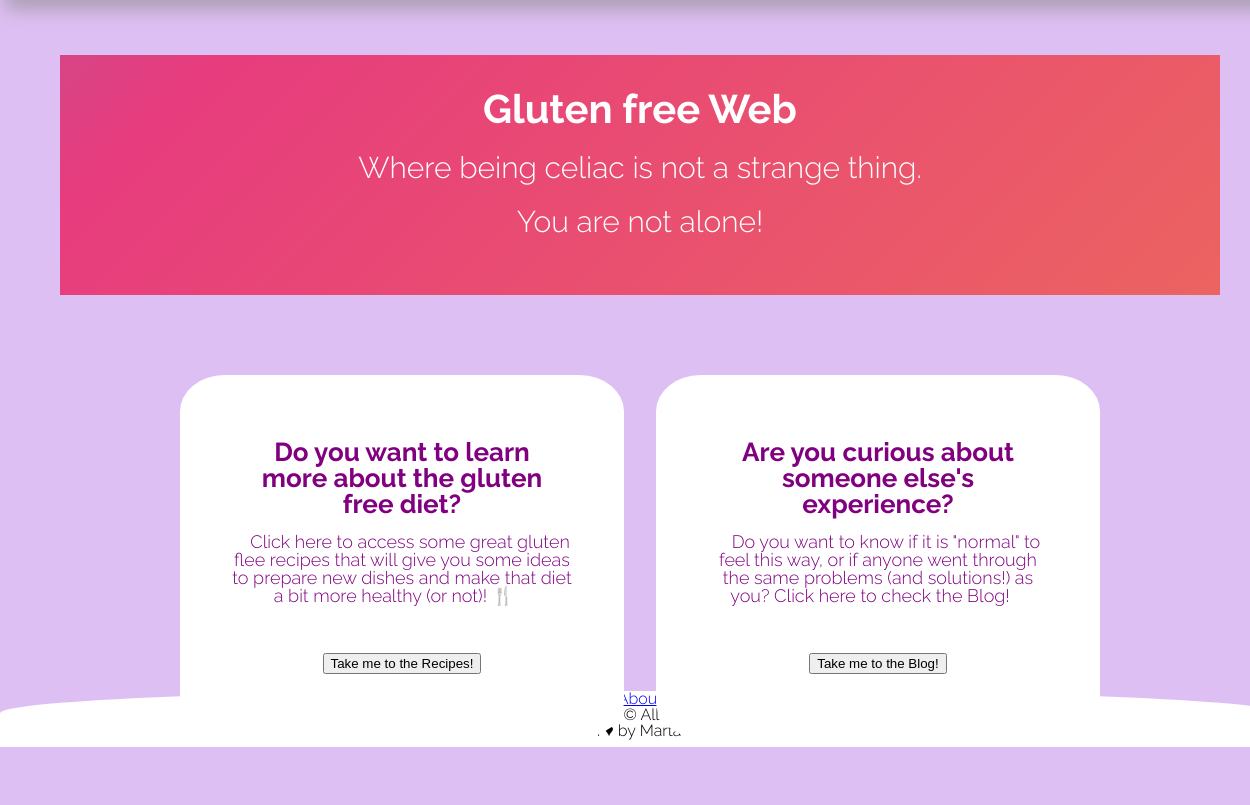
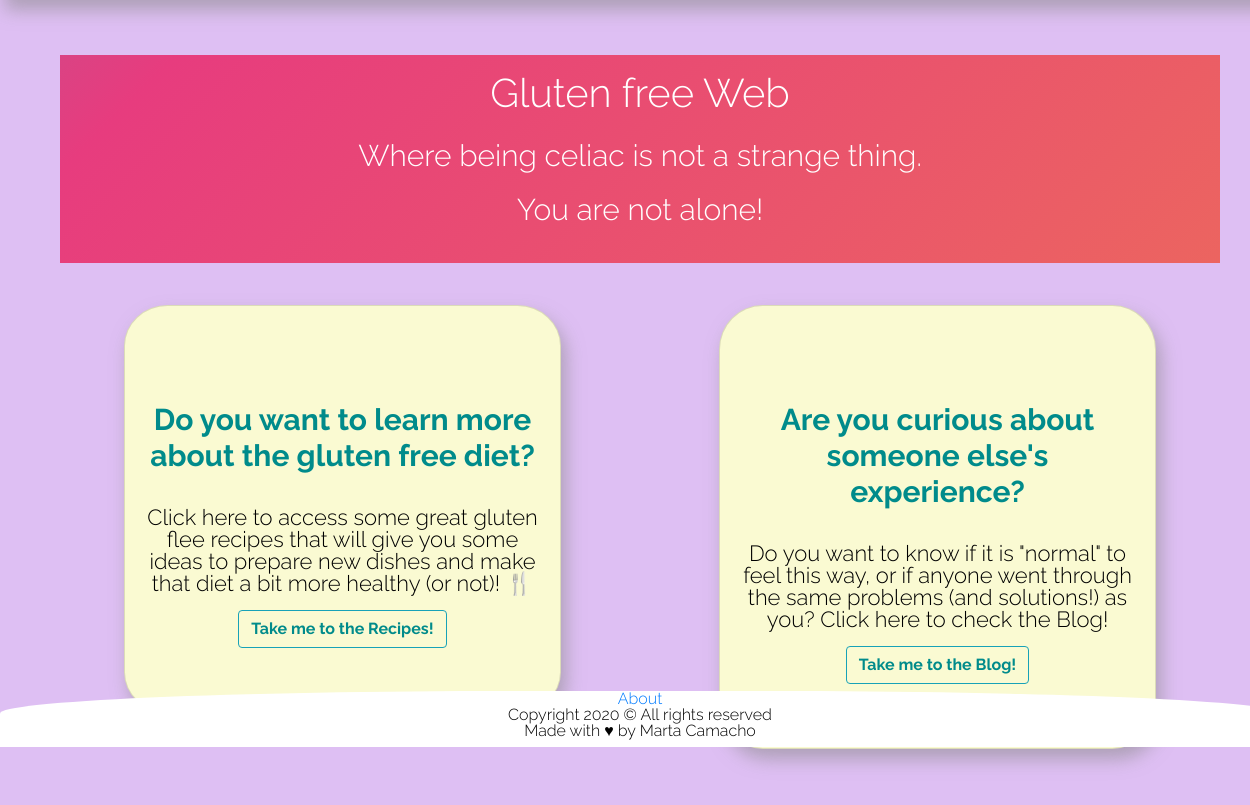
Before and after one commit to MartaCamacho/M1-GlutenFreeWeb, a plain HTML site: page index.html in a window 1280 px wide. Shown: the part 53-858 px from the top of the page, 0-1250 px from the left. Drawn offline with nearby package versions, Linux system fonts and the light colour scheme; a script that the page names is missing.

Commit message:
only home stiling left, links do not work

```diff
--- a/CSS/mobile.css
+++ b/CSS/mobile.css
@@ -6,6 +6,10 @@
   footer {
     border-top-left-radius: 0;
     border-top-right-radius: 0;
+  }
+
+  header {
+    position: relative;
   }
 
   main {
@@ -20,7 +24,6 @@
     background-color: darkcyan;
     align-items: center;
     text-align: center;
-
   }
 
   .title {
@@ -57,8 +60,7 @@
     margin: 5px;
   }
 
-
-  .recipe-full-list div{
+  .recipe-full-list div {
     align-items: center;
     text-align: center;
     margin: 5px 20px;
@@ -68,11 +70,9 @@
     min-width: 75%;
   }
 
+  /*START OF INDEX STILING*/
 
-/*START OF HOME STILING*/
-
-
-.home-content{
+  .home-content {
     display: flex;
     flex-direction: column;
     align-items: center;
@@ -87,15 +87,16 @@
   }
 
   .home-section {
-	display:flex;
+    display: flex;
     justify-content: center;
     flex-direction: column;
-	width: 90%;
+    margin-top: 5rem;
+    width: 80%;
     height: 2rem;
     background-color: rgba(255, 255, 255, 0);
   }
 
-.home-section div a{
+  .home-section div a {
     text-decoration: none;
     font-size: 17px;
     padding: 0;
@@ -104,8 +105,8 @@
     margin: 2rem 0;
   }
 
-.home-section div {
-	display:flex;
+  .card-body div {
+    display: flex;
     text-align: center;
     align-items: center;
     justify-content: center;
@@ -117,9 +118,8 @@
     padding: 1rem 0 0 0;
   }
 
-.index-text{
+  .index-text {
     text-align: center;
-
   }
 
   .button-home {
@@ -127,8 +127,11 @@
   }
 
 
-/*END OF HOME STILING*/
+  #blog-index-button {
+    color: white;
+  }
 
+  /*END OF INDEX STILING*/
 
   /*START OF LOGIN / SIGN UP STILING*/
   .login {
@@ -145,8 +148,6 @@
     font-size: 75%;
   }
 
-
-
   .login-form input {
     margin: 0.3rem;
   }
@@ -162,30 +163,30 @@
 
   /*END OF LOGIN / SIGN UP STILING*/
 
-  /* start OF FAQ STYLING*/
+  /* START OF FAQ STYLING*/
   .main-configuration {
     margin: 0%;
   }
 
-.faq-buttons{
+  .faq-buttons {
     margin-top: 20%;
     padding: 0;
     color: darkcyan;
     text-decoration: none;
     width: 100%;
-  margin-bottom:5rem;
+    margin-bottom: 5rem;
     margin: 0;
   }
 
-.section-container{
+  .section-container {
     display: flex;
     flex-direction: column;
     align-items: center;
     margin: 0;
   }
 
-.card{
-  margin-top:10px;
+  .card {
+    margin-top: 10px;
     background-color: lightgoldenrodyellow;
   }
 
@@ -202,7 +203,7 @@
     color: lightgoldenrodyellow;
   }
 
-/* END OF faq STYLING*/
+  /* END OF FAQ STYLING*/
 
   /* START OF BLOG STYLING*/
   .blog-entries {
@@ -211,7 +212,6 @@
     flex-direction: column-reverse;
     margin-bottom: 6rem;
   }
-
 
   .blog-entries article {
     background-color: lightgoldenrodyellow;
@@ -224,15 +224,11 @@
     width: 100%;
     box-shadow: 5px 5px 5px #8888888f;
   }
-
-
-
   /* END OF BLOG STYLING*/
 
-
   /* START OF RECIPES STYLING*/
-.recipePhoto{
-  display:flex;
+  .recipePhoto {
+    display: flex;
     justify-content: center;
     border-radius: 20%;
     width: 80%;
@@ -250,7 +246,7 @@
     margin-top: 0.7rem;
   }
 
-.recipe-full-list div{
+  .recipe-full-list div {
     align-items: center;
     text-align: center;
     margin: 1rem 0rem;
@@ -270,7 +266,7 @@
   }
 
   #random-and-not {
-	display:flex;
+    display: flex;
     align-items: center;
     text-align: center;
     flex-direction: column;
@@ -294,8 +290,7 @@
     padding-bottom: 0.5rem;
   }
 
-
-.container section div{
+  .container section div {
     margin: 0.5rem;
     padding: 0.7rem;
     font-size: 16px;
@@ -303,11 +298,9 @@
 
   /* END OF RECIPES STYLING*/
 
-
-
-
   /* Hide Hamburger */
-#hamnav label, #hamburger {
+  #hamnav label,
+  #hamburger {
     display: none;
   }
 
@@ -326,19 +319,18 @@
   #hamnav label {
     display: inline-block;
     color: white;
-    background:blueviolet;
+    background: blueviolet;
     border-radius: 20%;
     font-style: normal;
     font-size: 1.2em;
     padding: 10px;
   }
 
-
   #hamitems a {
     box-sizing: border-box;
     display: block;
     width: 100%;
-    border-top: 2px dotted ;
+    border-top: 2px dotted;
     font-weight: 500;
     padding: 10px;
     color: white;
@@ -353,7 +345,13 @@
     transition: 0.7s;
   }
 
-  #hamitems { display: none; }
-  #hamnav input:checked ~ #hamitems { display: block; }
-  .navBar { visibility: hidden; }
+  #hamitems {
+    display: none;
   }
+  #hamnav input:checked ~ #hamitems {
+    display: block;
+  }
+  .navBar {
+    visibility: hidden;
+  }
+}
--- a/CSS/style.css
+++ b/CSS/style.css
@@ -276,17 +276,20 @@ footer {
 }
 
 /*START OF HOME STILING*/
-.home-content {
-  display: flex;
-  flex-direction: row;
-  align-items: center;
-  justify-content: center;
-  margin-top: 4rem;
+
+.card-title {
+  text-align: center;
+  font-size: 25px;
+  color: darkcyan;
+  font-weight: bold;;
 }
 
-.home-section div a h2 {
-  text-align: center;
-  font-size: 26px;
+.cardd {
+	border-radius: 10%;
+	margin: 0 4rem;
+	padding: 4rem 0;
+	font-size: 22px;
+	box-shadow: 5px 10px 18px #8888888f;
 }
 
 .home-section {
@@ -299,37 +302,28 @@ footer {
   z-index: 2;
 }
 
-.home-section div a {
-  text-decoration: none;
-  font-size: 18px;
-  padding: 1rem;
-  text-align: center;
-  align-items: center;
-  justify-content: center;
-  color: purple;
+.card-title {
+	margin: 2rem 0 ;
+	font-size: 30px;
 }
 
-.home-section div {
+.card-bodyy {
   display: flex;
   flex-direction: column;
   text-align: center;
   align-items: center;
   justify-content: center;
+  margin: 0 1rem;
+}
+
+.card-bodyy a {
+	margin-top: 1rem;
 }
 
 .index-text {
   text-align: center;
 }
 
-.button-home {
-  margin-top: 2rem;
-}
-
-.home-section div a:hover {
-  color: darkcyan;
-  text-decoration: none;
-  transition: 0.7s;
-}
 
 /*END OF HOME STILING*/
 
--- a/JS/footer {.css
+++ /dev/null
@@ -1,21 +0,0 @@
-footer {
-	text-align: center;
-
-	height: 3.5rem;
-	background-color: white;
-	background-size: 100%;
-	width: 100%;
-	padding-bottom: 0;
-	border-top-left-radius: 40%;
-	border-top-right-radius: 40%;
-	vertical-align: bottom;
-	clear: both;
-	box-sizing: border-box;
-}
-
-.footer {
-    position: fixed;
-    top: 0px;
-    left: 0px;
-    right: 0px;
-    bottom: 0px;}
--- a/index.html
+++ b/index.html
@@ -8,6 +8,7 @@
         rel="stylesheet">
     <meta name="viewport" content="width=device-width, initial-scale=1.0">
     <title>Gluten free coolest website</title>
+    <link rel="stylesheet" href="https://cdn.jsdelivr.net/npm/bootstrap@4.5.3/dist/css/bootstrap.min.css" integrity="sha384-TX8t27EcRE3e/ihU7zmQxVncDAy5uIKz4rEkgIXeMed4M0jlfIDPvg6uqKI2xXr2" crossorigin="anonymous">
     <link rel="stylesheet" href="./CSS/style.css">
     <link href="./CSS/mobile.css" rel="stylesheet">
 </head>
@@ -66,37 +67,31 @@
         <!--END OF WEB TITLE-->
 
         <!--START OF INFO ABOUT THE SITE-->
-        <div class="home-content">
-            <div class="home-section">
-                <div>
-                    <a href="./Recipes.html">
-                        <h2 class="index-text">Do you want to learn more about the gluten free diet?</h2>
-                        <p class="index-text">
-                            Click here to access some great gluten flee recipes that will give you some ideas
-                            to prepare new dishes and make that diet a bit more healthy (or not)! &#127860
-                    </a>
-                    </p>
-                    <span></span>
-                    <div class="button-home">
-                        <a href="./Recipes.html"> <button>Take me to the Recipes!</button></a>
-                    </div>
+
+
+        <div class="row">
+            <div class="col-sm-6">
+              <div class="cardd card">
+                <div class="card-bodyy">
+                  <h5 class="card-title">Do you want to learn more about the gluten free diet?</h5>
+                  <p class="card-text">Click here to access some great gluten flee recipes that will give you some ideas
+                    to prepare new dishes and make that diet a bit more healthy (or not)! &#127860</p>
+                  <a href="./Recipes.html" class="btn btn-outline-info">Take me to the Recipes!</a>
                 </div>
+              </div>
             </div>
-            <div class="home-section">
-                <div>
-                    <a href="./blog.html">
-                        <h2 class="index-text">Are you curious about someone else's experience?</h2>
-                        <p class="index-text">
-                            Do you want to know if it is "normal" to feel this way, or if anyone went through the
-                            same problems (and solutions!) as you? Click here to check the Blog!
-                    </a>
-                    </p>
-                    <div class="button-home">
-                        <a href="./blog.html"> <button>Take me to the Blog!</button></a>
-                    </div>
+            <div class="col-sm-6">
+              <div class="cardd card">
+                <div class="card-bodyy">
+                  <h5 class="card-title">Are you curious about someone else's experience?</h5>
+                  <p class="card-text">Do you want to know if it is "normal" to feel this way, or if anyone went through the
+                    same problems (and solutions!) as you? Click here to check the Blog!</p>
+                  <a href="./blog.html" class="btn btn-outline-info " >Take me to the Blog!</a>
                 </div>
+              </div>
             </div>
-        </div>
+          </div>
+
         <!--END OF INFO ABOUT THE SITE-->
 
 
@@ -124,6 +119,8 @@
     <script src="./JS/main.js"></script>
     <script src="https://cdnjs.cloudflare.com/ajax/libs/font-awesome/5.11.2/js/all.min.js"
         integrity="sha256-qM7QTJSlvtPSxVRjVWNM2OfTAz/3k5ovHOKmKXuYMO4=" crossorigin="anonymous"></script>;
+        <script src="https://code.jquery.com/jquery-3.5.1.slim.min.js" integrity="sha384-DfXdz2htPH0lsSSs5nCTpuj/zy4C+OGpamoFVy38MVBnE+IbbVYUew+OrCXaRkfj" crossorigin="anonymous"></script>
+<script src="https://cdn.jsdelivr.net/npm/bootstrap@4.5.3/dist/js/bootstrap.bundle.min.js" integrity="sha384-ho+j7jyWK8fNQe+A12Hb8AhRq26LrZ/JpcUGGOn+Y7RsweNrtN/tE3MoK7ZeZDyx" crossorigin="anonymous"></script>
 </body>
 
 </html>
```
Also changed, not shown: JS/main.js (added), 2 other files. Lines whose indentation alone changed are shown as unchanged.
